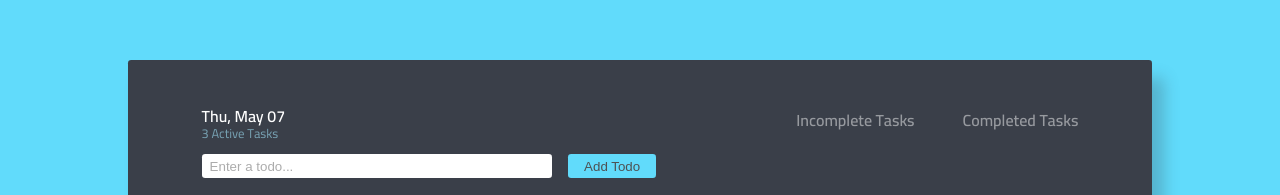
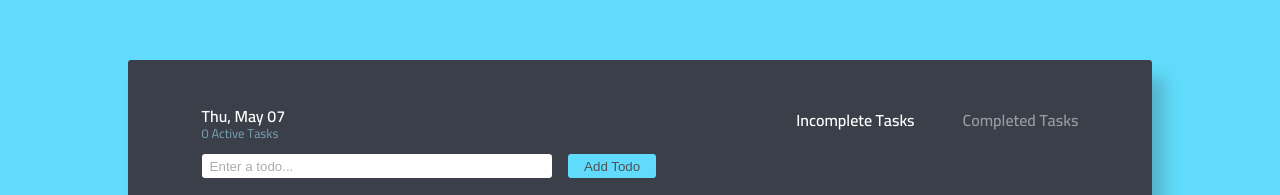
Before and after one commit to techkanna/today-plan, a React (Create React App) app in the folder todo-client/: page / in a window 1280 px wide. Shown: the part 245-440 px from the top of the page. Built offline with nearby package versions, Linux system fonts and the light colour scheme; no server answers.

Commit message:
:lipstick: updateted ui and deployed :rocket:

```diff
--- a/todo-client/package.json
+++ b/todo-client/package.json
@@ -8,6 +8,7 @@
     "@testing-library/user-event": "^7.1.2",
     "react": "^16.13.1",
     "react-dom": "^16.13.1",
+    "react-router-dom": "^5.1.2",
     "react-scripts": "3.4.1"
   },
   "scripts": {
--- a/todo-client/src/App.css
+++ b/todo-client/src/App.css
@@ -55,9 +55,11 @@ header {
   display: flex;
 }
 
-.links h4 {
+.links h4 .link {
   color: rgba(255, 255, 255, 0.473);
+  text-decoration: none;
 }
+
 .links h4:nth-child(1) {
   padding: 0 3rem 0 0;
 }
--- a/todo-client/src/components/Header.js
+++ b/todo-client/src/components/Header.js
@@ -1,18 +1,43 @@
-import React from 'react';
-
+import React, { useContext } from 'react';
+import { NavLink } from 'react-router-dom';
+import { TodoContext } from '../globalStates/todoContext';
 let date = new Date().toDateString();
 date = date.slice(0, date.length - 5);
 date = date.slice(0, 3) + ', ' + date.slice(4, date.length);
 export const Header = () => {
+  const { activeTasks } = useContext(TodoContext);
   return (
     <header>
       <div className="logo">
         <h4>{date}</h4>
-        <span>3 Active Tasks</span>
+        <span>{activeTasks} Active Tasks</span>
       </div>
       <div className="links">
-        <h4>Incomplete Tasks</h4>
-        <h4>Completed Tasks</h4>
+        <h4>
+          <NavLink
+            className="link"
+            to="/"
+            exact
+            activeStyle={{
+              fontWeight: 'bold',
+              color: '#fff',
+            }}
+          >
+            Incomplete Tasks
+          </NavLink>
+        </h4>
+        <h4>
+          <NavLink
+            className="link"
+            to="/completed"
+            activeStyle={{
+              fontWeight: 'bold',
+              color: '#fff',
+            }}
+          >
+            Completed Tasks
+          </NavLink>
+        </h4>
       </div>
     </header>
   );
--- a/todo-client/src/components/Todos.js
+++ b/todo-client/src/components/Todos.js
@@ -1,9 +1,12 @@
 import React, { useContext } from 'react';
 import { TodoContext } from '../globalStates/todoContext';
 import { Todo } from './Todo';
+import { Switch, Route } from 'react-router-dom';
 const URL = 'https://todo-server-xi.now.sh/api/todo';
+
 export const Todos = () => {
-  const { todos, setTodos } = useContext(TodoContext);
+  const { todos, setTodos, setactiveTasks } = useContext(TodoContext);
+  setactiveTasks(todos.filter((todo) => !todo.completed).length);
   const setCompleted = async (todo) => {
     const id = todo._id;
     const copy = [...todos];
@@ -49,16 +52,22 @@ export const Todos = () => {
   };
   return (
     <div className="todos">
+      <Switch>
+        <Route exact path="/">
           <Incompleted
             todos={todos.filter((todo) => !todo.completed)}
             setCompleted={setCompleted}
             deleteTodo={deleteTodo}
           />
+        </Route>
+        <Route path="/completed">
           <Completed
             todos={todos.filter((todo) => todo.completed)}
             setCompleted={setCompleted}
             deleteTodo={deleteTodo}
           />
+        </Route>
+      </Switch>
     </div>
   );
 };
--- a/todo-client/src/globalStates/todoContext.js
+++ b/todo-client/src/globalStates/todoContext.js
@@ -4,25 +4,20 @@ export const TodoContext = createContext();
 
 export const TodoProvider = (props) => {
   const [todos, setTodos] = useState([]);
-  const [inCompletedTodos, setInCompletedTodos] = useState([]);
-  const [completedTodos, setCompletedTodos] = useState([]);
+  const [activeTasks, setactiveTasks] = useState(0);
 
   useEffect(() => {
     const getData = async () => {
       const URL = 'https://todo-server-xi.now.sh/api/todo';
       const res = await fetch(URL);
       const data = await res.json();
-      const inCompleted = data.filter((todo) => !todo.completed);
-      const completed = data.filter((todo) => todo.completed);
-      setInCompletedTodos(inCompleted);
-      setCompletedTodos(completed);
       setTodos(data);
     };
     getData();
   }, []);
   return (
     <TodoContext.Provider
-      value={{ todos, setTodos, inCompletedTodos, completedTodos }}
+      value={{ todos, setTodos, activeTasks, setactiveTasks }}
     >
       {props.children}
     </TodoContext.Provider>
--- a/todo-client/src/index.js
+++ b/todo-client/src/index.js
@@ -1,11 +1,14 @@
 import React from 'react';
 import ReactDOM from 'react-dom';
 import App from './App';
+import { BrowserRouter as Router } from 'react-router-dom';
 import * as serviceWorker from './serviceWorker';
 
 ReactDOM.render(
   <React.StrictMode>
-    <App />
+    <Router>
+      <App />
+    </Router>
   </React.StrictMode>,
   document.getElementById('root')
 );
```
Also changed, not shown: 1 other file (tests, documents, lock files or other folders). Lines whose indentation alone changed are shown as unchanged.
